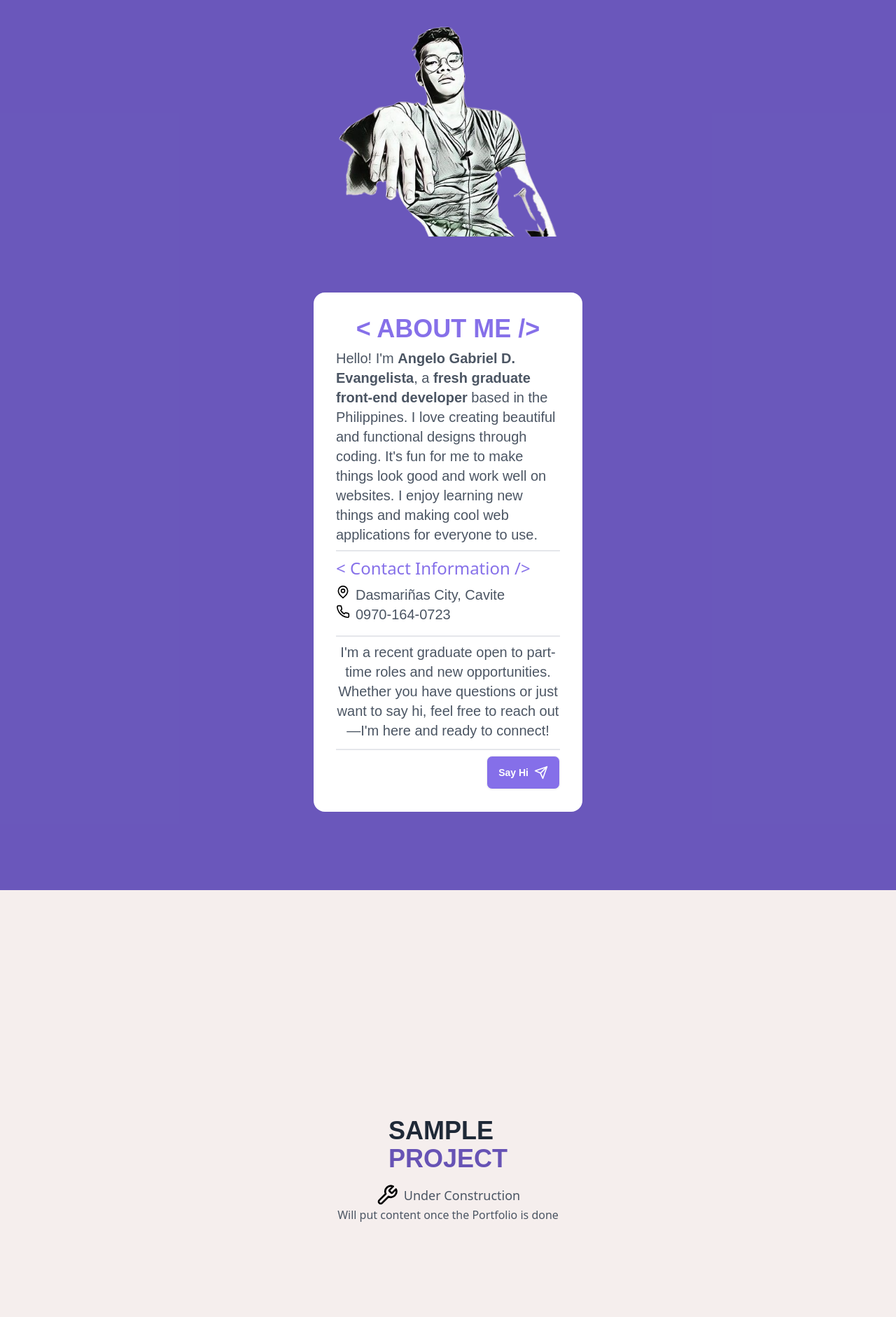
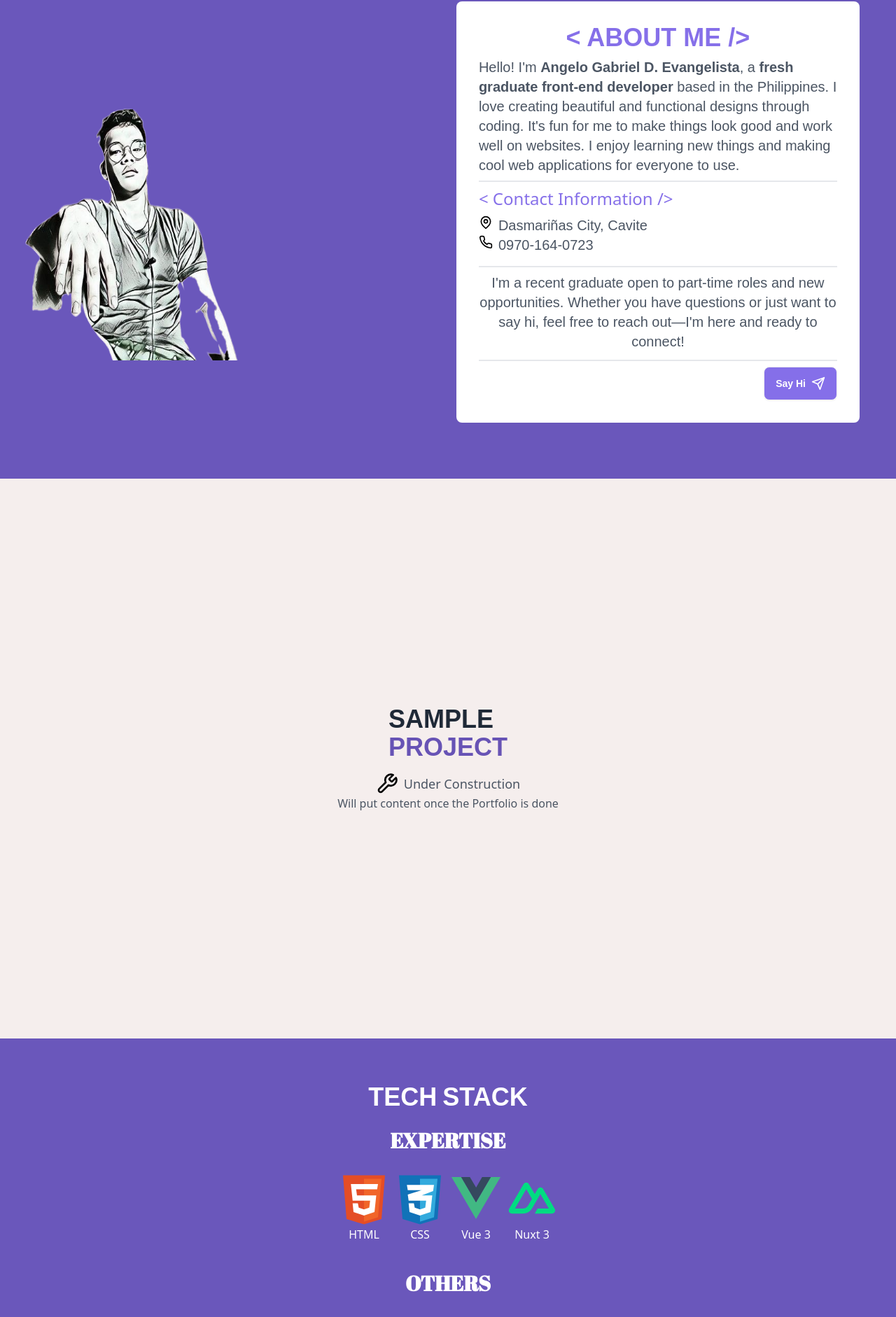
Before and after one commit to g-gelo/portfolio, a Nuxt app: page / in a window 1280 px wide. Shown: the part 1618-3500 px from the top of the page at 70% size. Built offline with nearby package versions, Linux system fonts and the light colour scheme; a web font is replaced by a local one.

Commit message:
Responsive of About me & TeckStack

```diff
--- a/components/AboutMe.vue
+++ b/components/AboutMe.vue
@@ -1,5 +1,11 @@
 <template>
-  <div class="card w-96 bg-white text-primary-content">
+  <div class="h-auto md:flex md:my-10 md:gap-4 lg:gap-72 md:m-8">
+    <div class="flex justify-center items-center my-10">
+      <img src="/img/picq.png" alt="Gelo" class="size-80 md:96 lg:size-96" />
+    </div>
+    <div
+      class="card rounded-lg w-fit md:w-7/12 md:h-3/6 bg-white text-primary-content mb-10 mx-5 sm:mb-10"
+    >
       <div class="card-body">
         <h2
           class="card-title text-4xl justify-center font-azeret text-[#4e2edfaf]"
@@ -54,6 +60,7 @@
         </div>
       </div>
     </div>
+  </div>
 </template>
 
 <script setup>
--- a/components/SkillUsed.vue
+++ b/components/SkillUsed.vue
@@ -1,13 +1,13 @@
 <template>
   <div class="h-auto">
-    <div class="text-4xl text-white font-bold middle">
-      <div class="mt-16 flex gap-2">
+    <div class="text-4xl text-white font-bold middle font-azeret">
+      <div class="mt-16 flex gap-2 mb-6">
         <h1>TECH</h1>
         <h1>STACK</h1>
       </div>
     </div>
     <div class="middle flex-col">
-      <h1 class="font-semibold text-3xl font-azeret text-white">EXPERTISE</h1>
+      <h1 class="font-semibold text-3xl font-gideon text-white">EXPERTISE</h1>
       <div class="flex p-6">
         <div>
           <img src="/skills/html.svg" class="size-20 middle" alt="html" />
@@ -27,7 +27,9 @@
         </div>
       </div>
       <div class="middle flex-col">
-        <h1 class="font-semibold text-3xl font-azeret text-white m-4">
+        <h1
+          class="font-semibold text-3xl font-azeret text-white m-4 font-gideon"
+        >
           OTHERS
         </h1>
         <div class="flex flex-wrap gap-4 middle m-4 mb-10">
--- a/pages/index.vue
+++ b/pages/index.vue
@@ -118,15 +118,10 @@
       </div>
     </div>
     <!-- About Me -->
-    <div class="h-auto flex flex-col p-4 bg-[#260b9caf]">
-      <div class="flex justify-center items-center mt-10">
-        <img src="/img/picq.png" alt="Gelo" class="size-80" />
-      </div>
-      <div
-        class="flex justify-center items-center mt-10 mb-10 sm:mb-24 sm:mt-20"
-      >
-        <AboutMe />
-      </div>
+    <div
+      class="flex justify-center items-center md:mb-0 md:mt-0 bg-[#260b9caf]"
+    >
+      <AboutMe />
     </div>
     <!-- Sample Project -->
     <div
```
Lines whose indentation alone changed are shown as unchanged.
